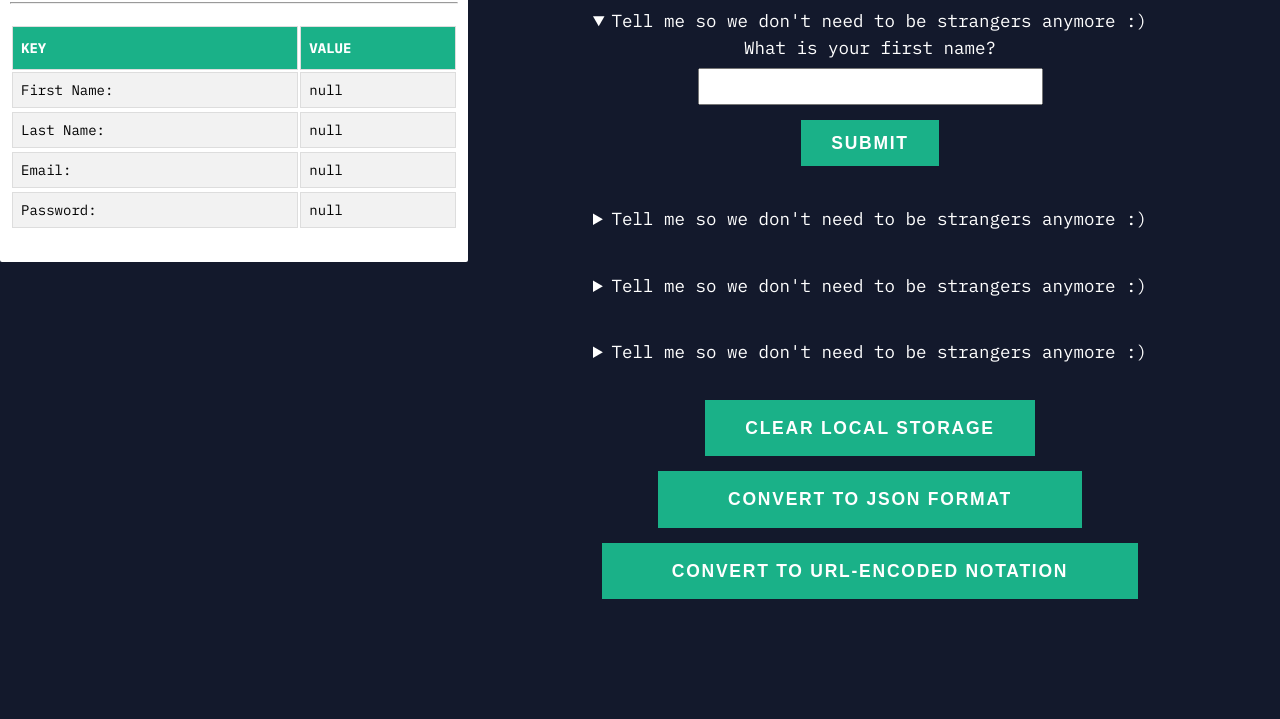
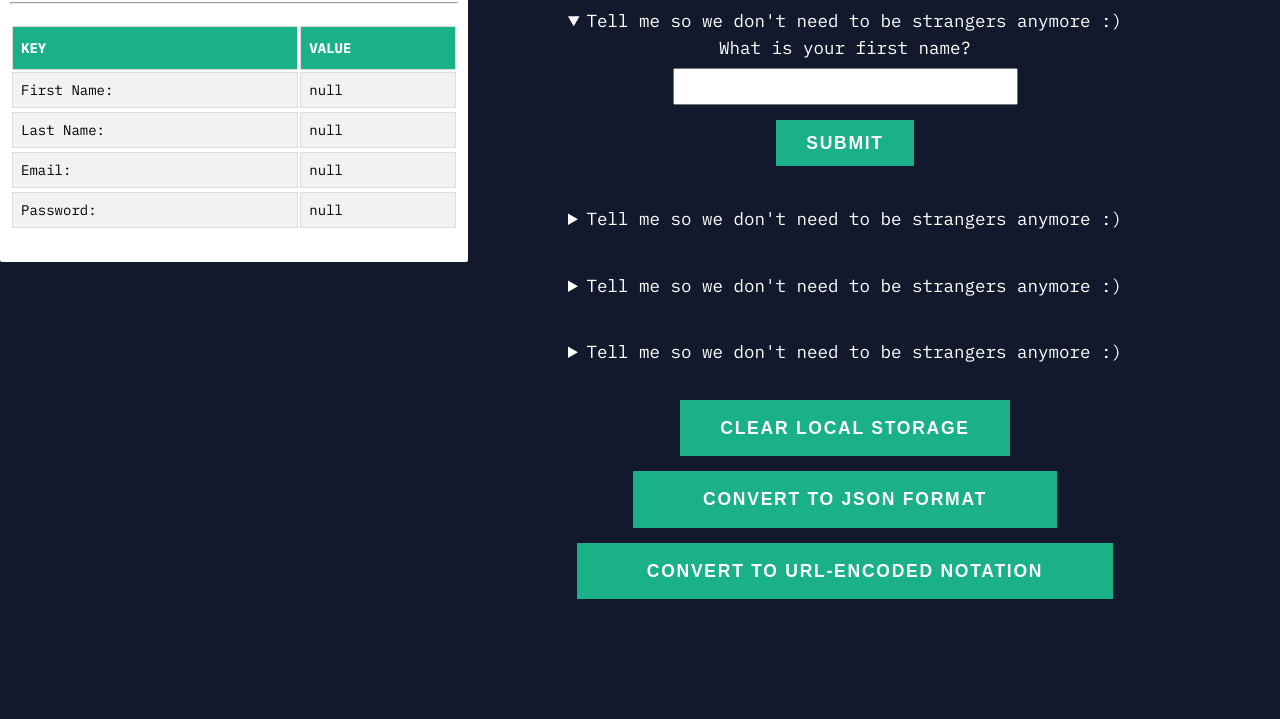
Before and after one commit to Rikkokiri/LocalStorage, a plain HTML site: page admin-index.html in a window 1280 px wide. Shown: the part 251-970 px from the top of the page. Drawn offline with nearby package versions, Linux system fonts and the light colour scheme; a web font is replaced by a local one.

Commit message:
Styling fixed

```diff
--- a/admin-style.css
+++ b/admin-style.css
@@ -33,8 +33,8 @@ main * {
 
 .main {
   color: #ffffff;
-  padding: 0 40px 40px 500px;
-  max-width: 1200px;
+  padding: 0 40px 40px 450px;
+  max-width: 1100px;
   margin: 40px auto;
   border-radius: 4px;
   border-radius: 0 4px 10px 4px rgba(19, 35, 47, 0.3);
```
Also changed, not shown: index.html (+1 -1 lines), 1 other file.
